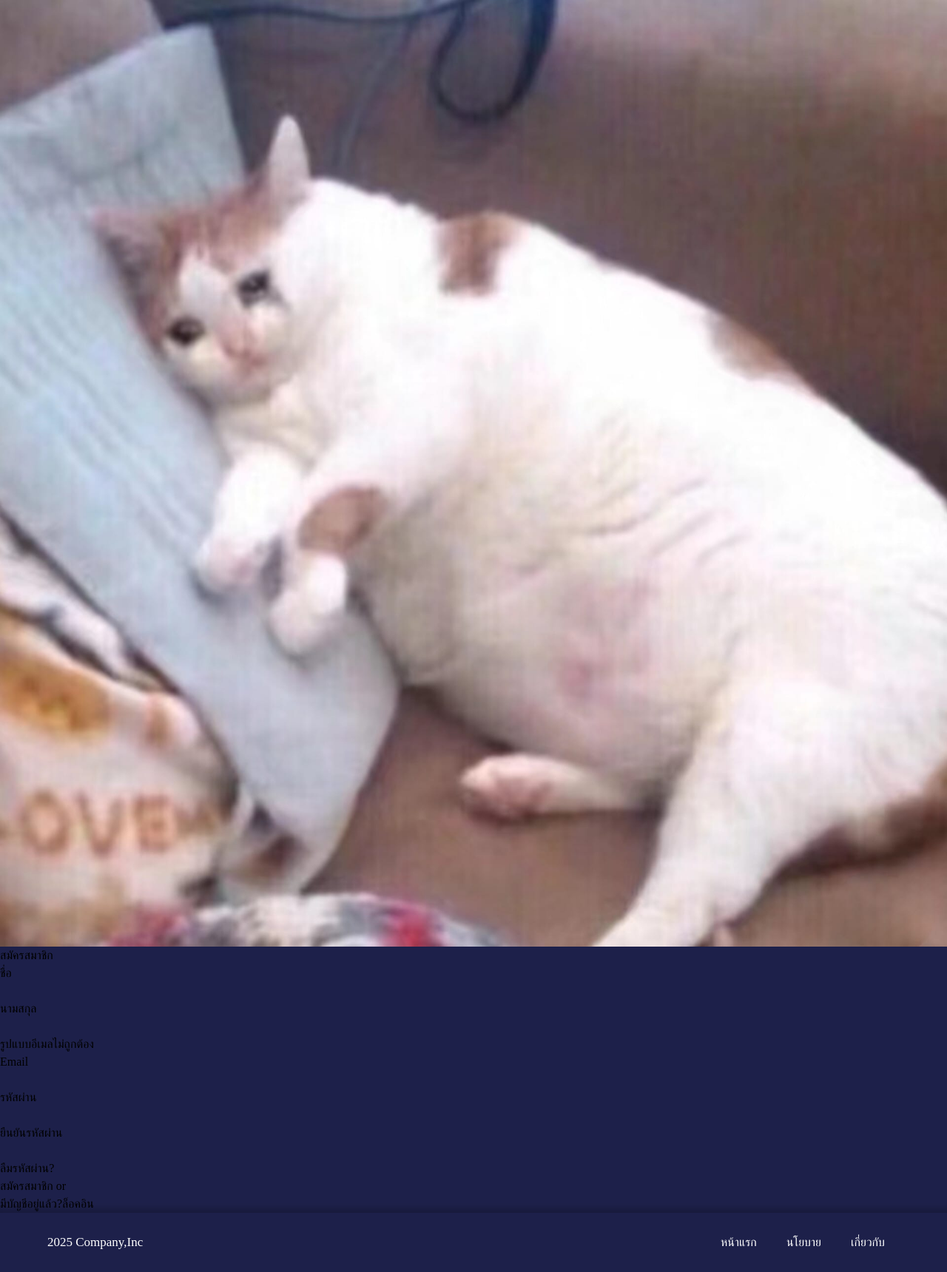
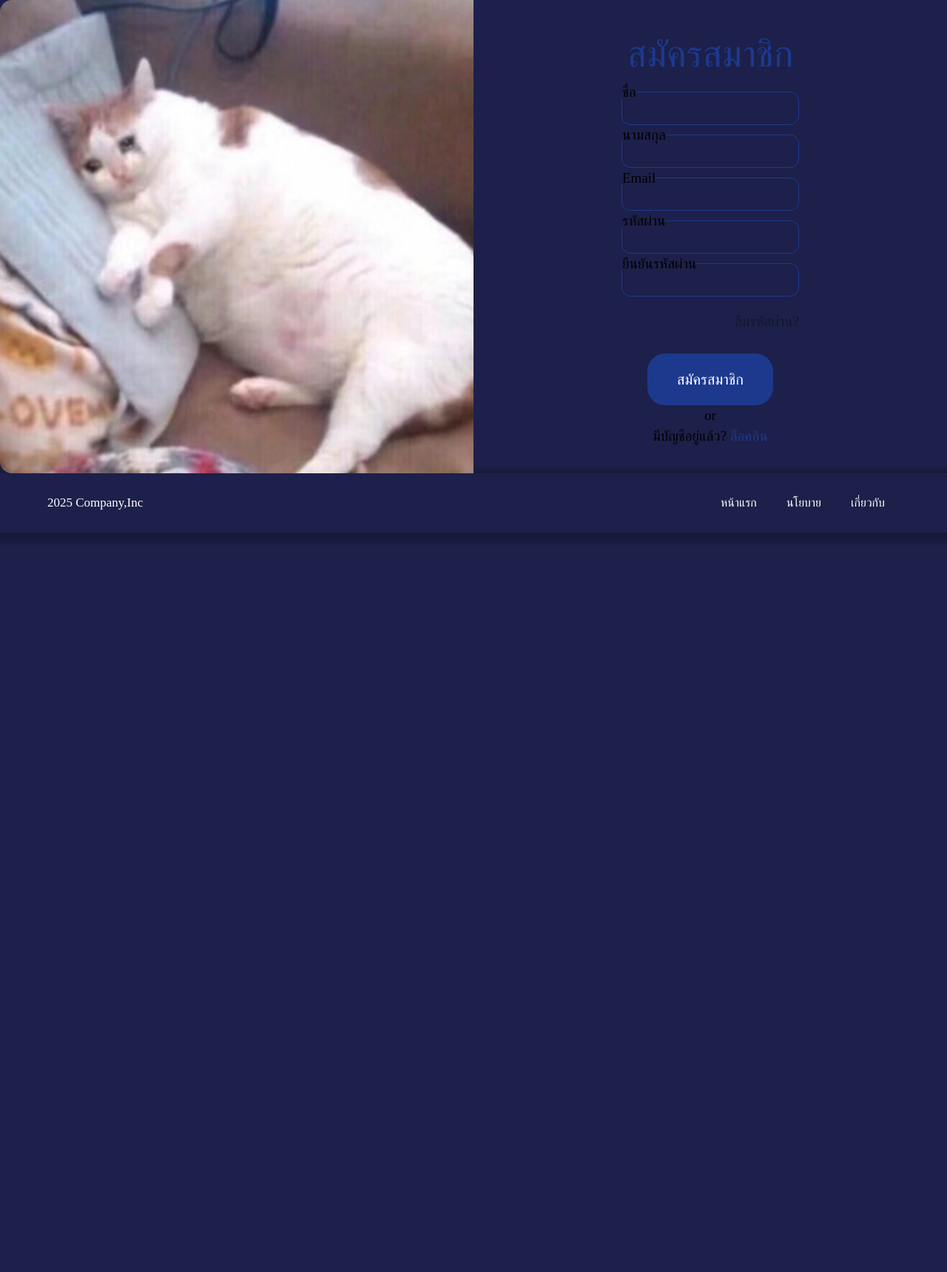
Before and after one commit to TeeraphatP2/Project-Game-Selling, a PHP site: the page made by views/register/register.php in a window 1280 px wide. Shown: the whole page at 74% size. After the commit the page ends 730 px from the top, so only its background shows below. Run offline with PHP 8.4, Linux system fonts and the light colour scheme; the template is opened without the code that fills it, so the values that code supplies are empty; style sheets or scripts are compiled from the project's sources; some libraries are stand-ins or nearby versions; some web fonts are replaced.

Commit message:
refactor: replace style from css to tailwindcss

```diff
--- a/views/register/register.php
+++ b/views/register/register.php
@@ -1,43 +1,45 @@
-<div class="container-register">
-    <div class="card-left">
-        <img src="./assets/img/sadCat.jpg" alt="sadCat">
+<div class="flex grow justify-center items-center">
+    <div class="w-2xl">
+        <img class="rounded-s-2xl"src="./assets/img/sadCat.jpg" alt="sadCat">
     </div>
-    <div class="card-right">
-        <h2>สมัครสมาชิก</h2>
+    <div class="w-2xl rounded-e-2xl">
+        <h2 class="text-center text-[50px] text-blue-900">สมัครสมาชิก</h2>
 
         <form novalidate onsubmit="register(event)" method="post">
-            <div class="input-container">
+            <div class="text-[19px] pl-50 pr-50">
 
-                <fieldset>
+                <fieldset class="border border-blue-900 rounded-xl">
                     <legend for="firstname">ชื่อ</legend>
-                    <input type="text" name="firstname" id="firstname" required>
+                    <input class="w-full focus:outline-none pl-2" type="text" name="firstname" id="firstname" required>
                 </fieldset>
 
-                <fieldset>
+                <fieldset class="border border-blue-900 rounded-xl">
                     <legend for="lastname">นามสกุล</legend>
-                    <input type="text" name="lastname" id="lastname" required>
+                    <input class="w-full focus:outline-none pl-2" type="text" name="lastname" id="lastname" required>
                 </fieldset>
 
-                <p class="email-wrong-format" id="emailWrongFormat">รูปแบบอีเมลไม่ถูกต้อง</p>
-                <fieldset>
+                <p class="hidden text-red-900" id="emailWrongFormat">รูปแบบอีเมลไม่ถูกต้อง</p>
+                <fieldset class="border border-blue-900 rounded-xl">
                     <legend for="email">Email</legend>
-                    <input type="text" name="email" id="email" required>
+                    <input class="w-full focus:outline-none pl-2" type="text" name="email" id="email" required>
                 </fieldset>
 
-                <fieldset>
+                <fieldset class="border border-blue-900 rounded-xl">
                     <legend for="password">รหัสผ่าน</legend>
-                    <input type="password" name="password" id="password" autocomplete="off" required>
+                    <input class="w-full focus:outline-none pl-2" type="password" name="password" id="password" autocomplete="off" required>
                 </fieldset>
 
-                <fieldset>
+                <fieldset class="border border-blue-900 rounded-xl">
                     <legend for="cpassword">ยืนยันรหัสผ่าน</legend>
-                    <input type="password" name="cpassword" id="cpassword" autocomplete="off" required>
+                    <input class="w-full focus:outline-none pl-2" type="password" name="cpassword" id="cpassword" autocomplete="off" required>
                 </fieldset>
-                <a href="#">ลืมรหัสผ่าน?</a><br>
+                <a class="block text-right mt-5 text-gray-900 " href="#">ลืมรหัสผ่าน?</a><br>
+
+                <button class="block mx-auto cursor-pointer pl-10 pr-10 pt-5 pb-5 rounded-3xl border-none bg-blue-900 text-[20px] text-white" type="submit">สมัครสมาชิก</button>
+                <span class="block text-center">or</span>
+                <p class="block text-center">มีบัญชีอยู่แล้ว? <a class="text-blue-900"href="./?views=login">ล็อคอิน</a></p>
             </div>
-            <button type="submit">สมัครสมาชิก</button>
-            <span class="with-line">or</span>
-            <p>มีบัญชีอยู่แล้ว?<a href="./?page=login">ล็อคอิน</a></p>
+
         </form>
     </div>
 </div>
```
